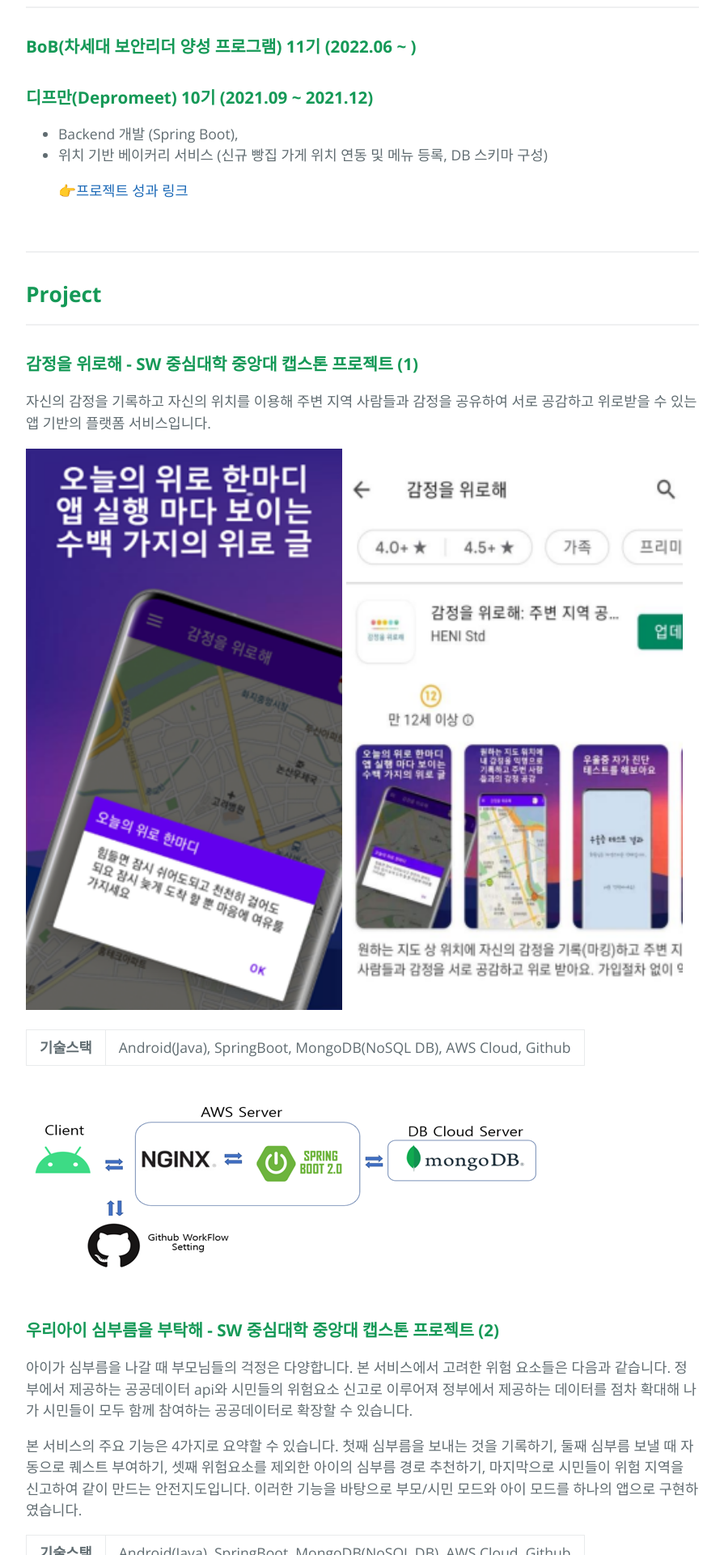
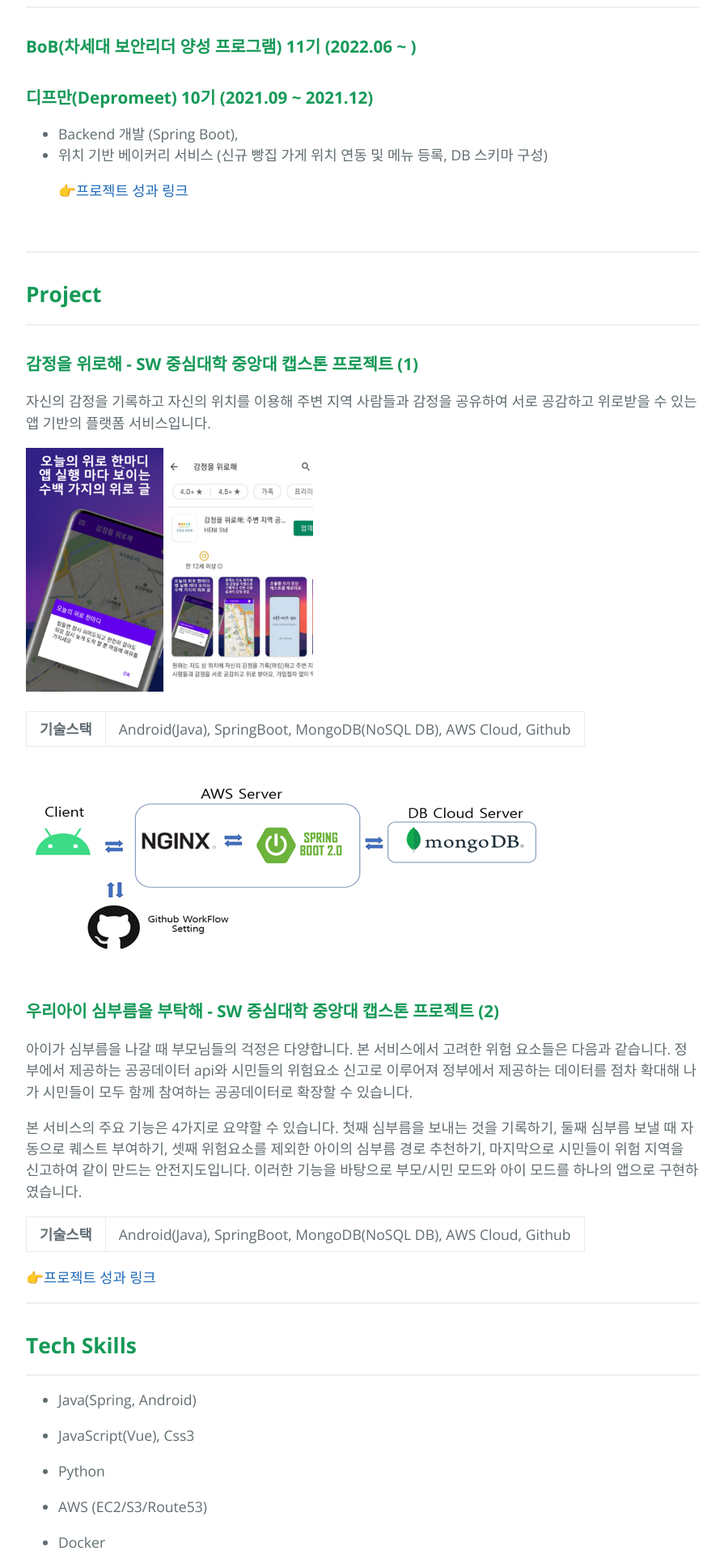
Before and after one commit to 2haein/theofto, a Jekyll site: the page built from index.md, in a window 1280 px wide. Shown: the part 4480-6400 px from the top of the page at 81% size, without its empty margins (192-1087 px from the left). Built offline with Jekyll 4.4.1, drawn with Linux system fonts in a browser that asks for light colours; our own code applies the rules of GitHub Pages for plain Markdown files.

Commit message:
docs: 문서 수정

```diff
--- a/index.md
+++ b/index.md
@@ -164,8 +164,8 @@ RDP 프로토콜을 이용한 원격 접속 프로그램으로 사용자가 사
 
 자신의 감정을 기록하고 자신의 위치를 이용해 주변 지역 사람들과 감정을 공유하여 서로 공감하고 위로받을 수 있는 앱 기반의 플랫폼 서비스입니다.
 
-<img src="assets/image1.png" width="47%">
-<img src="assets/image2.png" width="50%">
+<img src="assets/image1.png" width="170px">
+<img src="assets/image2.png" width="180px">
 
 **기술스택** | Android(Java), SpringBoot, MongoDB(NoSQL DB), AWS Cloud, Github
 
```
